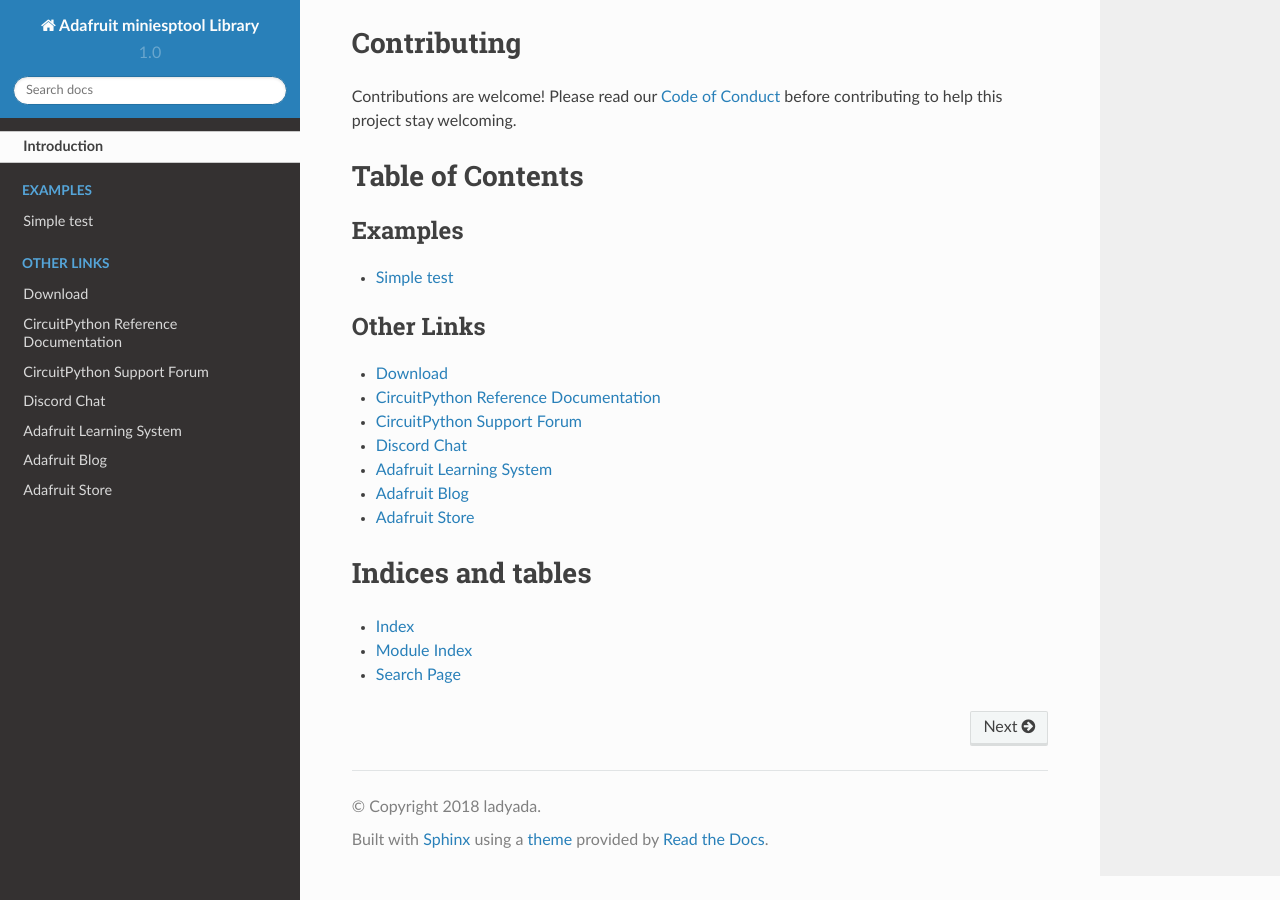
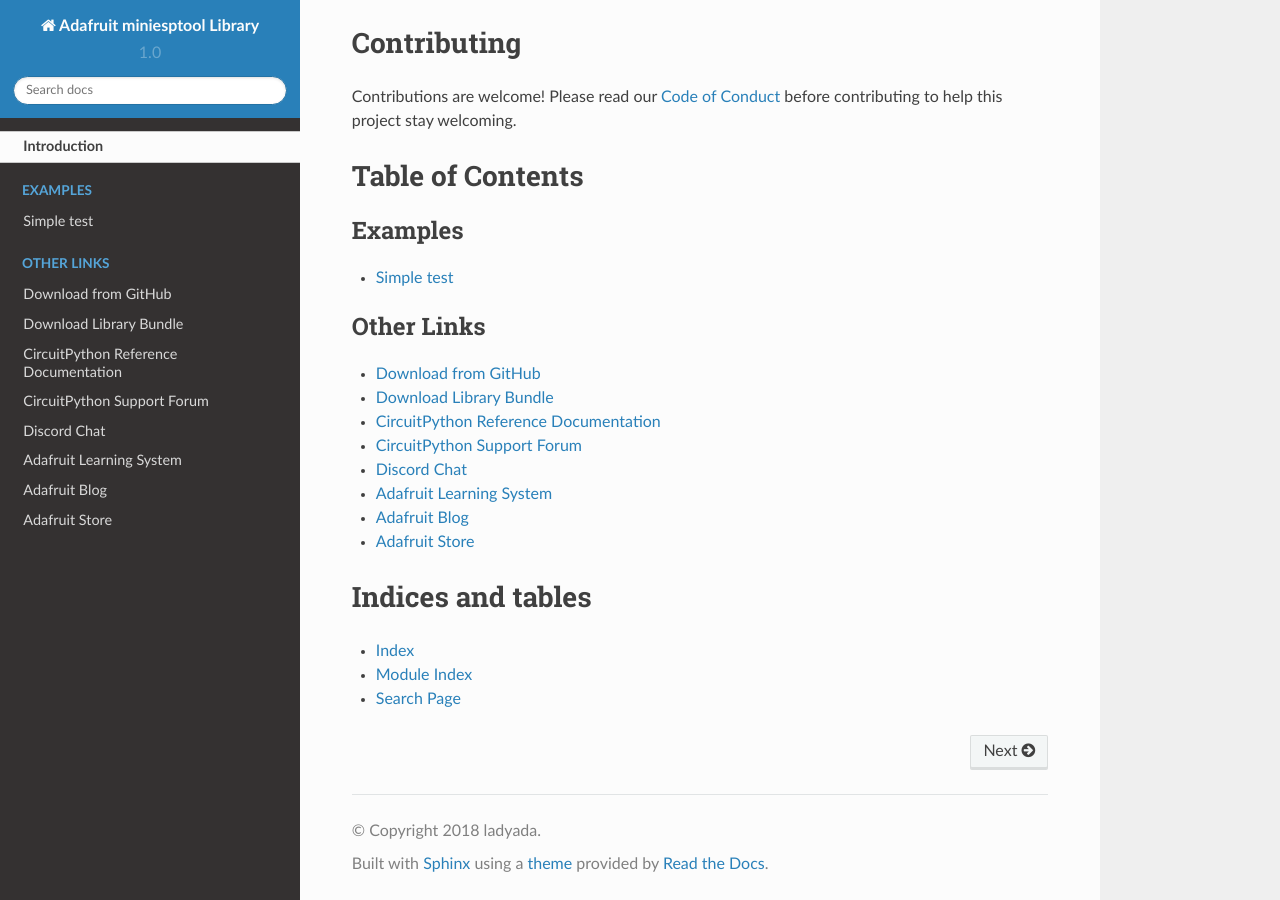
Before and after one commit to adafruit/Adafruit_CircuitPython_miniesptool, a Sphinx documentation site: the page built from docs/index.rst, in a window 1280 px wide and 900 px high, scrolled down 1438 px. Built offline with Sphinx 7.4.7 and the Read the Docs theme 2.0.0, drawn with Linux system fonts in a browser that asks for light colours.

Commit message:
Added cp.org link to index.rst

```diff
--- a/docs/index.rst
+++ b/docs/index.rst
@@ -31,7 +31,8 @@
 .. toctree::
     :caption: Other Links
 
-    Download <https://github.com/adafruit/Adafruit_CircuitPython_miniesptool/releases/latest>
+    Download from GitHub <https://github.com/adafruit/Adafruit_CircuitPython_miniesptool/releases/latest>
+    Download Library Bundle <https://circuitpython.org/libraries>
     CircuitPython Reference Documentation <https://docs.circuitpython.org>
     CircuitPython Support Forum <https://forums.adafruit.com/viewforum.php?f=60>
     Discord Chat <https://adafru.it/discord>
```
